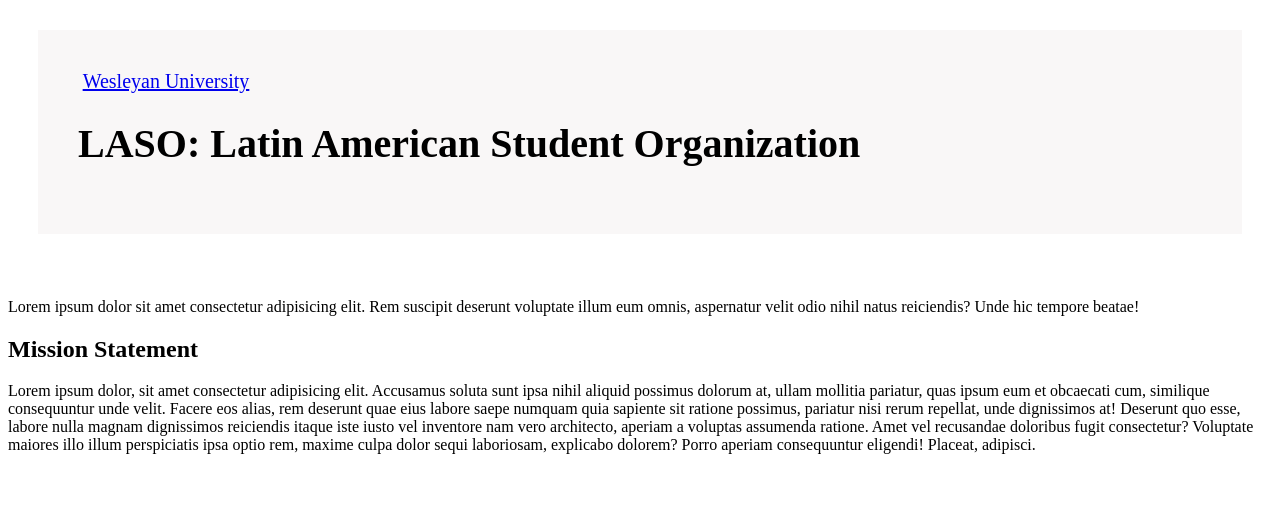
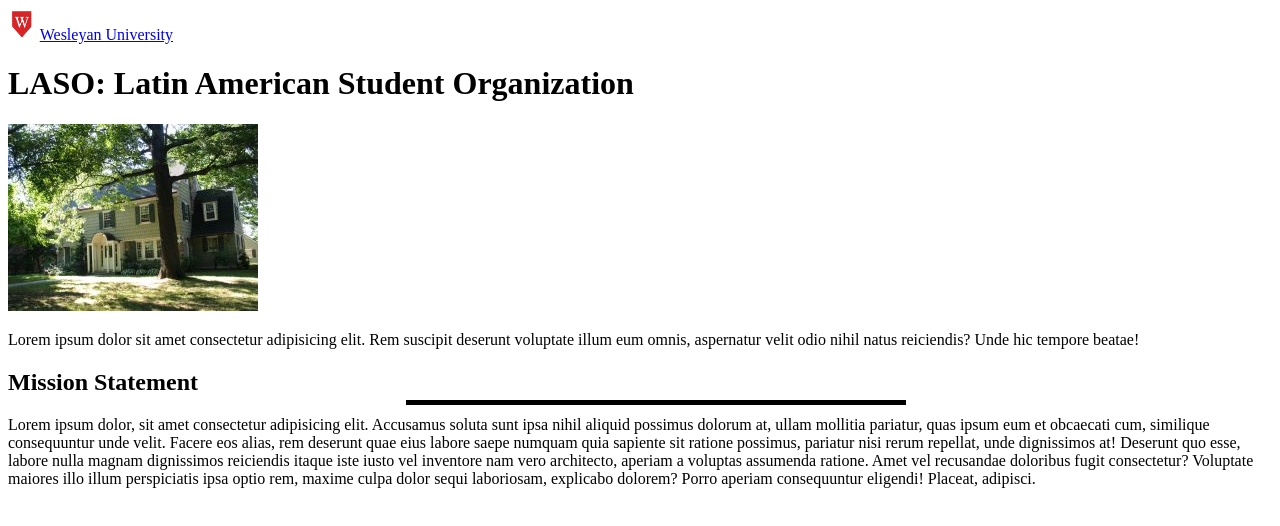
Before and after one commit to louissxx/laso, a plain HTML site: page index.html in a window 1280 px wide. Drawn offline with Linux system fonts and the light colour scheme.

Commit message:
started tracking images file(had to modify gitignore) styling changes to start wroking on header and create div within header

```diff
--- a/index.html
+++ b/index.html
@@ -9,9 +9,10 @@
   </head>
   <body>
     <header>
-      <a href="https://www.wesleyan.edu"
-        ><img class="img-left" src="images/weslogo.png" alt=""
-      /></a>
+      <span id="left-img"
+        ><a href="https://www.wesleyan.edu"
+          ><img class="img-left" src="images/weslogo.png" alt="" /></a
+      ></span>
       <a href="https://www.wesleyan.edu">Wesleyan University</a>
       <h1>LASO: Latin American Student Organization</h1>
     </header>
--- a/style.css
+++ b/style.css
@@ -1,7 +1,25 @@
-header {
-  padding: 40px;
-  text-align: left;
-  background: #f9f7f7;
-  margin: 30px;
-  font-size: 20px;
+#left-img img {
+  width: 28px;
+  height: 32px;
 }
+header::after {
+  display: inline-block;
+  content: "";
+  border-top: 0.3rem solid black;
+  width: 4rem;
+  margin: 0 1rem;
+  transform: translateY(-1rem);
+}
+header:after {
+  content: "";
+  position: absolute;
+  display: block;
+  top: 50%;
+  height: 1px;
+  width: 500px;
+  background: #000;
+  left: 50%;
+  z-index: 1;
+  transform: translateX(-50%);
+  -webkit-transform: translateX(-50%);
+}
```
Also changed, not shown: images/La_Casa.jpg (added), images/weslogo.png (added), 1 other file.
